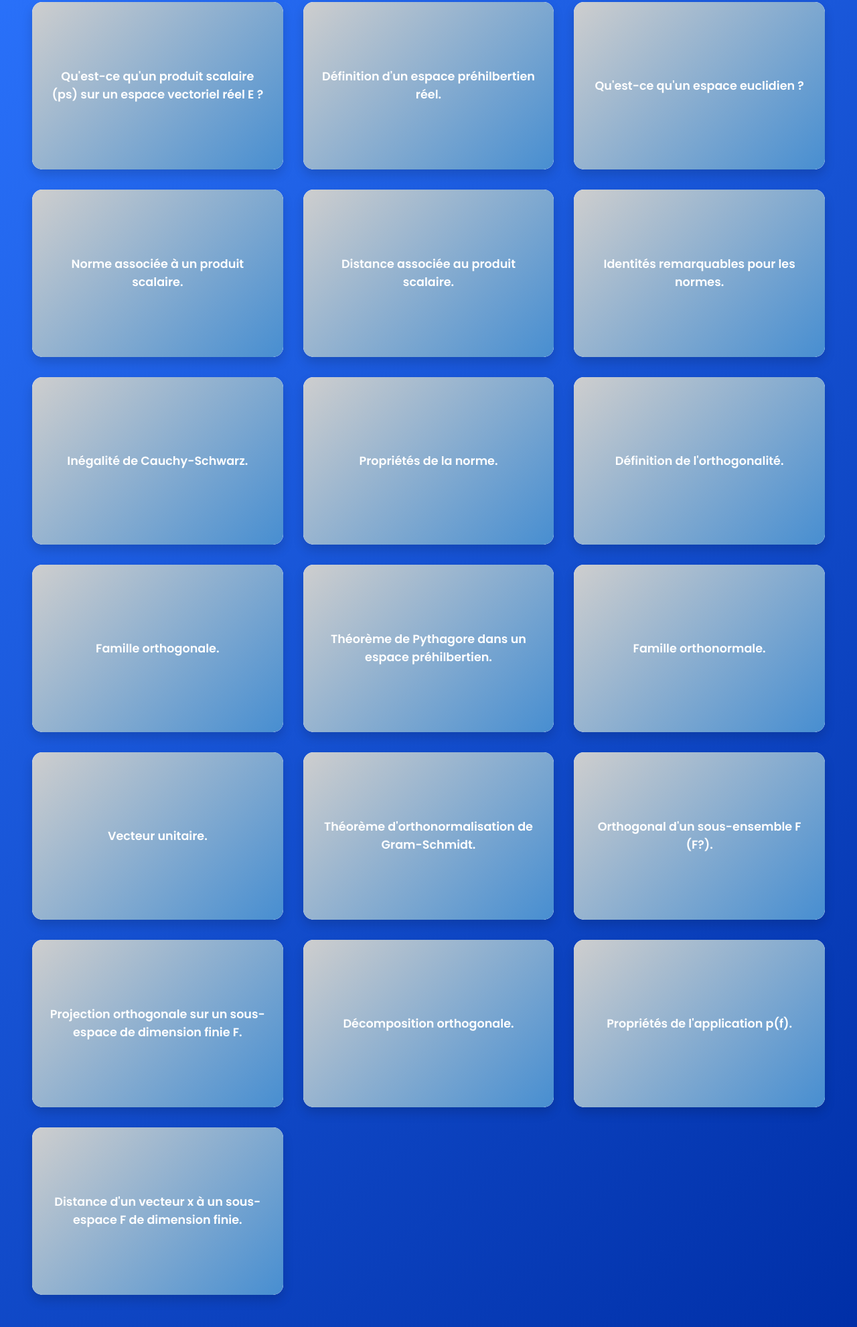
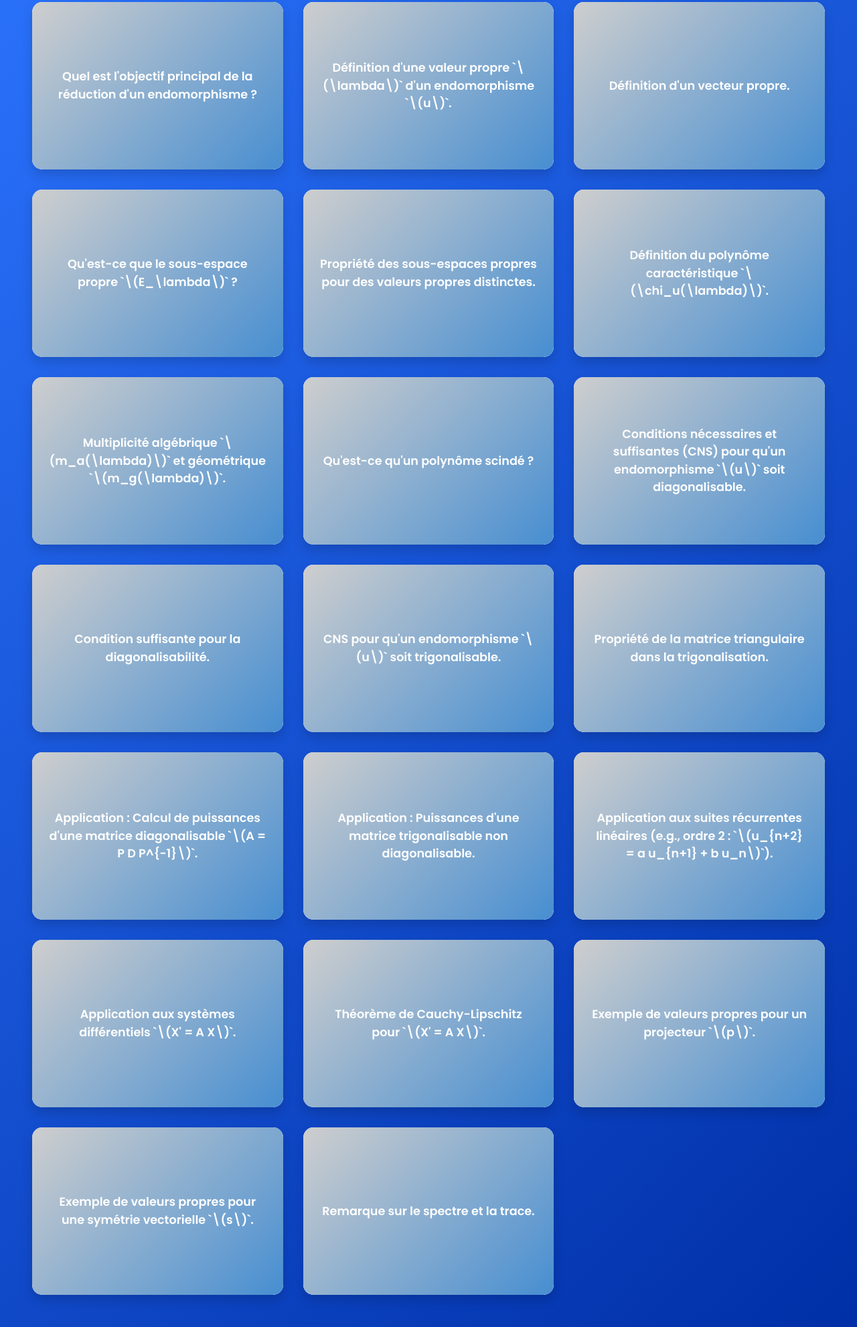
Before and after one commit to martinmen56/Carte-mental-maths-8, a plain HTML site: page index.html in a window 1280 px wide. Shown: the part 232-2213 px from the top of the page at 67% size. Drawn offline with Linux system fonts and the light colour scheme.

Commit message:
Update index.html

```diff
--- a/index.html
+++ b/index.html
@@ -87,195 +87,205 @@
     </style>
 </head>
 <body>
-    <h1>Flash Cards Stylées - Espaces Préhilbertiens et Euclidiens</h1>
+    <h1>Flash Cards Stylées - Réduction des Endomorphismes et des Matrices Carrées</h1>
     <div class="flashcard-container">
         <div class="flashcard" onclick="this.classList.toggle('flipped')">
             <div class="flashcard-inner">
                 <div class="flashcard-front">
-                    Qu'est-ce qu'un produit scalaire (ps) sur un espace vectoriel réel E ?
+                    Quel est l'objectif principal de la réduction d'un endomorphisme ?
                 </div>
                 <div class="flashcard-back">
-                    Un produit scalaire vérifie : <br>1. Symétrie : ?x,y ? E, &lt;x,y&gt; = &lt;y,x&gt; <br>2. Bilinéarité : ?x,y,z ? E, ??,µ ? R, &lt;?x + µy, z&gt; = ?&lt;x,z&gt; + µ&lt;y,z&gt; et &lt;z, ?x + µy&gt; = ?&lt;z,x&gt; + µ&lt;z,y&gt; <br>3. Positivité : ?x ? E, &lt;x,x&gt; = 0 <br>4. Définitude : &lt;x,x&gt; = 0 ? x = 0E
+                    Rechercher une base où la matrice de l'endomorphisme est la plus simple possible (diagonale ou triangulaire) pour un espace vectoriel de dimension finie.
                 </div>
             </div>
         </div>
         <div class="flashcard" onclick="this.classList.toggle('flipped')">
             <div class="flashcard-inner">
                 <div class="flashcard-front">
-                    Définition d'un espace préhilbertien réel.
+                    Définition d'une valeur propre `\(\lambda\)` d'un endomorphisme `\(u\)`.
                 </div>
                 <div class="flashcard-back">
-                    E est un R-espace vectoriel muni d'un produit scalaire. La dimension peut être finie ou infinie.
+                    `\(\lambda \in K\)` tel qu'il existe `\(x \in E, x \neq 0\)` avec `\(u(x) = \lambda x\)`.
                 </div>
             </div>
         </div>
         <div class="flashcard" onclick="this.classList.toggle('flipped')">
             <div class="flashcard-inner">
                 <div class="flashcard-front">
-                    Qu'est-ce qu'un espace euclidien ?
+                    Définition d'un vecteur propre.
                 </div>
                 <div class="flashcard-back">
-                    Un espace préhilbertien de dimension finie.
+                    Vecteur non nul `\(x \in E\)` colinéaire à `\(u(x)\)`, associé à une unique valeur propre `\(\lambda\)` (i.e., `\(u(x) = \lambda x\)`).
                 </div>
             </div>
         </div>
         <div class="flashcard" onclick="this.classList.toggle('flipped')">
             <div class="flashcard-inner">
                 <div class="flashcard-front">
-                    Norme associée à un produit scalaire.
+                    Qu'est-ce que le sous-espace propre `\(E_\lambda\)` ?
                 </div>
                 <div class="flashcard-back">
-                    ?x ? E, ||x|| = v&lt;x,x&gt;. C'est la norme du vecteur x.
+                    `\(E_\lambda = \Ker(u - \lambda \Id) = \{x \in E \mid u(x) = \lambda x\}\)`, stable par `\(u\)`.
                 </div>
             </div>
         </div>
         <div class="flashcard" onclick="this.classList.toggle('flipped')">
             <div class="flashcard-inner">
                 <div class="flashcard-front">
-                    Distance associée au produit scalaire.
+                    Propriété des sous-espaces propres pour des valeurs propres distinctes.
                 </div>
                 <div class="flashcard-back">
-                    ?x,y ? E, d(x,y) = ||x - y||.
+                    La somme des `\(E_{\lambda_i}\)` (`\(\lambda_i\)` distinctes) est directe : `\(\bigoplus E_{\lambda_i}\)`, et une famille de vecteurs propres associés est libre.
                 </div>
             </div>
         </div>
         <div class="flashcard" onclick="this.classList.toggle('flipped')">
             <div class="flashcard-inner">
                 <div class="flashcard-front">
-                    Identités remarquables pour les normes.
+                    Définition du polynôme caractéristique `\(\chi_u(\lambda)\)`.
                 </div>
                 <div class="flashcard-back">
-                    1. ||x + y||² = ||x||² + ||y||² + 2&lt;x,y&gt; <br>2. ||x - y||² = ||x||² + ||y||² - 2&lt;x,y&gt; <br>3. Identité du parallélogramme : ||x + y||² + ||x - y||² = 2(||x||² + ||y||²)
+                    `\(\chi_u(\lambda) = \det(\lambda \Id - A)\)`, de degré `\(n\)`, indépendant de la base. Valeurs propres = racines de `\(\chi_u\)`.
                 </div>
             </div>
         </div>
         <div class="flashcard" onclick="this.classList.toggle('flipped')">
             <div class="flashcard-inner">
                 <div class="flashcard-front">
-                    Inégalité de Cauchy-Schwarz.
+                    Multiplicité algébrique `\(m_a(\lambda)\)` et géométrique `\(m_g(\lambda)\)`.
                 </div>
                 <div class="flashcard-back">
-                    ?x,y ? E, |&lt;x,y&gt;| = ||x|| ||y||. Égalité si x et y sont colinéaires.
+                    `\(m_a(\lambda)\)` = ordre de `\(\lambda\)` comme racine de `\(\chi_u\)` ; `\(m_g(\lambda) = \dim E_\lambda\)`, avec `\(1 \leq m_g(\lambda) \leq m_a(\lambda)\)`.
                 </div>
             </div>
         </div>
         <div class="flashcard" onclick="this.classList.toggle('flipped')">
             <div class="flashcard-inner">
                 <div class="flashcard-front">
-                    Propriétés de la norme.
+                    Qu'est-ce qu'un polynôme scindé ?
                 </div>
                 <div class="flashcard-back">
-                    - ?x ? E, ?? ? R, ||?x|| = |?| ||x|| <br>- ?x,y ? E, ||x + y|| = ||x|| + ||y|| (inégalité triangulaire) <br>- ||x|| = 0 ? x = 0
+                    Polynôme factorisable en produits de facteurs du premier degré (sur `\(\mathbb{C}\)`, tout polynôme est scindé par théorème de d'Alembert).
                 </div>
             </div>
         </div>
         <div class="flashcard" onclick="this.classList.toggle('flipped')">
             <div class="flashcard-inner">
                 <div class="flashcard-front">
-                    Définition de l'orthogonalité.
+                    Conditions nécessaires et suffisantes (CNS) pour qu'un endomorphisme `\(u\)` soit diagonalisable.
                 </div>
                 <div class="flashcard-back">
-                    Deux vecteurs x et y sont orthogonaux si &lt;x,y&gt; = 0.
+                    Équivalentes à : base de vecteurs propres ; `\(E = \bigoplus E_\lambda\)` ; `\(\sum \dim E_\lambda = n\)` ; ou `\(\chi_u\)` scindé et `\(m_a(\lambda) = m_g(\lambda)\)` pour chaque `\(\lambda\)`.
                 </div>
             </div>
         </div>
         <div class="flashcard" onclick="this.classList.toggle('flipped')">
             <div class="flashcard-inner">
                 <div class="flashcard-front">
-                    Famille orthogonale.
+                    Condition suffisante pour la diagonalisabilité.
                 </div>
                 <div class="flashcard-back">
-                    Famille de vecteurs deux à deux orthogonaux. Toute famille orthogonale sans le vecteur nul est libre (linéairement indépendante).
+                    `\(n\)` valeurs propres distinctes (racines simples de `\(\chi_u\)`) implique diagonalisable.
                 </div>
             </div>
         </div>
         <div class="flashcard" onclick="this.classList.toggle('flipped')">
             <div class="flashcard-inner">
                 <div class="flashcard-front">
-                    Théorème de Pythagore dans un espace préhilbertien.
+                    CNS pour qu'un endomorphisme `\(u\)` soit trigonalisable.
                 </div>
                 <div class="flashcard-back">
-                    1. Pour une famille orthogonale {e1, ..., en}, ||e1 + ... + en||² = ||e1||² + ... + ||en||² <br>2. Pour deux vecteurs x,y : &lt;x,y&gt; = 0 ? ||x + y||² = ||x||² + ||y||²
+                    `\(\chi_u\)` est scindé. Sur `\(\mathbb{C}\)`, tout endomorphisme est trigonalisable.
                 </div>
             </div>
         </div>
         <div class="flashcard" onclick="this.classList.toggle('flipped')">
             <div class="flashcard-inner">
                 <div class="flashcard-front">
-                    Famille orthonormale.
+                    Propriété de la matrice triangulaire dans la trigonalisation.
                 </div>
                 <div class="flashcard-back">
-                    Famille orthogonale où chaque vecteur a une norme égale à 1. Pour {e_i}, &lt;e_i, e_j&gt; = d_{ij} (1 si i=j, 0 sinon).
+                    Diagonale = valeurs propres répétées selon leur multiplicité algébrique.
                 </div>
             </div>
         </div>
         <div class="flashcard" onclick="this.classList.toggle('flipped')">
             <div class="flashcard-inner">
                 <div class="flashcard-front">
-                    Vecteur unitaire.
+                    Application : Calcul de puissances d'une matrice diagonalisable `\(A = P D P^{-1}\)`.
                 </div>
                 <div class="flashcard-back">
-                    Vecteur de norme égale à 1.
+                    `\(A^n = P D^n P^{-1}\)`, où `\(D^n\)` est facile à calculer (éléments `\(\lambda_i^n\)`).
                 </div>
             </div>
         </div>
         <div class="flashcard" onclick="this.classList.toggle('flipped')">
             <div class="flashcard-inner">
                 <div class="flashcard-front">
-                    Théorème d'orthonormalisation de Gram-Schmidt.
+                    Application : Puissances d'une matrice trigonalisable non diagonalisable.
                 </div>
                 <div class="flashcard-back">
-                    Soit {e1, ..., en} une famille libre de E. Il existe une unique famille orthonormale {e1, ..., en} telle que : <br>- ?k, Vect(e1,...,ek) = Vect(e1,...,ek) <br>- ?k, &lt;ek, ek&gt; > 0 <br>Formule : e1 = e1 / ||e1||, puis ek = (ek - ?_{i=1}^{k-1} &lt;ek, ei&gt; ei) / ||ek - ?_{i=1}^{k-1} &lt;ek, ei&gt; ei||
+                    Utiliser `\(A = P T P^{-1}\)` avec `\(T\)` triangulaire ; pour nilpotente (`\(\lambda = 0\)`), `\(N^k = 0\)` pour `\(k\)` suffisant.
                 </div>
             </div>
         </div>
         <div class="flashcard" onclick="this.classList.toggle('flipped')">
             <div class="flashcard-inner">
                 <div class="flashcard-front">
-                    Orthogonal d'un sous-ensemble F (F?).
+                    Application aux suites récurrentes linéaires (e.g., ordre 2 : `\(u_{n+2} = a u_{n+1} + b u_n\)`).
                 </div>
                 <div class="flashcard-back">
-                    Ensemble des vecteurs de E orthogonaux à tous les vecteurs de F. F? est un sous-espace vectoriel de E.
+                    Forme matricielle `\(U_{n+1} = A U_n\)` ; résoudre via diagonalisation (`\(u_n = c_1 \lambda_1^n + c_2 \lambda_2^n\)`) ou trigonalisation.
                 </div>
             </div>
         </div>
         <div class="flashcard" onclick="this.classList.toggle('flipped')">
             <div class="flashcard-inner">
                 <div class="flashcard-front">
-                    Projection orthogonale sur un sous-espace de dimension finie F.
+                    Application aux systèmes différentiels `\(X' = A X\)`.
                 </div>
                 <div class="flashcard-back">
-                    Pour x ? E, il existe un unique Pf(x) ? F tel que : <br>- Pf(x) ? F <br>- x - Pf(x) ? F? <br>Si {e1, ..., en} base orthonormale de F, Pf(x) = ?_{i=1}^n &lt;x, ei&gt; ei
+                    Solutions forment un ev de dim `\(n\)` ; diagonalisable : `\(X(t) = P \diag(e^{\lambda_i t}) P^{-1} X(0)\)` ; sinon, résolution en cascade via trigonalisation.
                 </div>
             </div>
         </div>
         <div class="flashcard" onclick="this.classList.toggle('flipped')">
             <div class="flashcard-inner">
                 <div class="flashcard-front">
-                    Décomposition orthogonale.
+                    Théorème de Cauchy-Lipschitz pour `\(X' = A X\)`.
                 </div>
                 <div class="flashcard-back">
-                    E = F ? F? (somme directe). ||x||² = ||Pf(x)||² + ||x - Pf(x)||²
+                    Existence et unicité d'une solution avec condition initiale `\(X(0) = X_0\)`.
                 </div>
             </div>
         </div>
         <div class="flashcard" onclick="this.classList.toggle('flipped')">
             <div class="flashcard-inner">
                 <div class="flashcard-front">
-                    Propriétés de l'application p(f).
+                    Exemple de valeurs propres pour un projecteur `\(p\)`.
                 </div>
                 <div class="flashcard-back">
-                    p(f) : E ? E est un projecteur (p(f)² = p(f)), de noyau F? et d'image F. C'est le projecteur orthogonal sur F.
+                    Spectre `\(\{0, 1\}\)` ; `\(E_0 = \Ker p\)`, `\(E_1 = \Im p\)`.
                 </div>
             </div>
         </div>
         <div class="flashcard" onclick="this.classList.toggle('flipped')">
             <div class="flashcard-inner">
                 <div class="flashcard-front">
-                    Distance d'un vecteur x à un sous-espace F de dimension finie.
+                    Exemple de valeurs propres pour une symétrie vectorielle `\(s\)`.
                 </div>
                 <div class="flashcard-back">
-                    d(x, F) = ||x - Pf(x)||
+                    Spectre `\(\{-1, 1\}\)` ; `\(E_{-1} = \Ker(s + \Id)\)`, `\(E_1 = \Ker(s - \Id)\)`.
+                </div>
+            </div>
+        </div>
+        <div class="flashcard" onclick="this.classList.toggle('flipped')">
+            <div class="flashcard-inner">
+                <div class="flashcard-front">
+                    Remarque sur le spectre et la trace.
+                </div>
+                <div class="flashcard-back">
+                    Somme des valeurs propres (avec multiplicité) = trace de la matrice.
                 </div>
             </div>
         </div>
```
